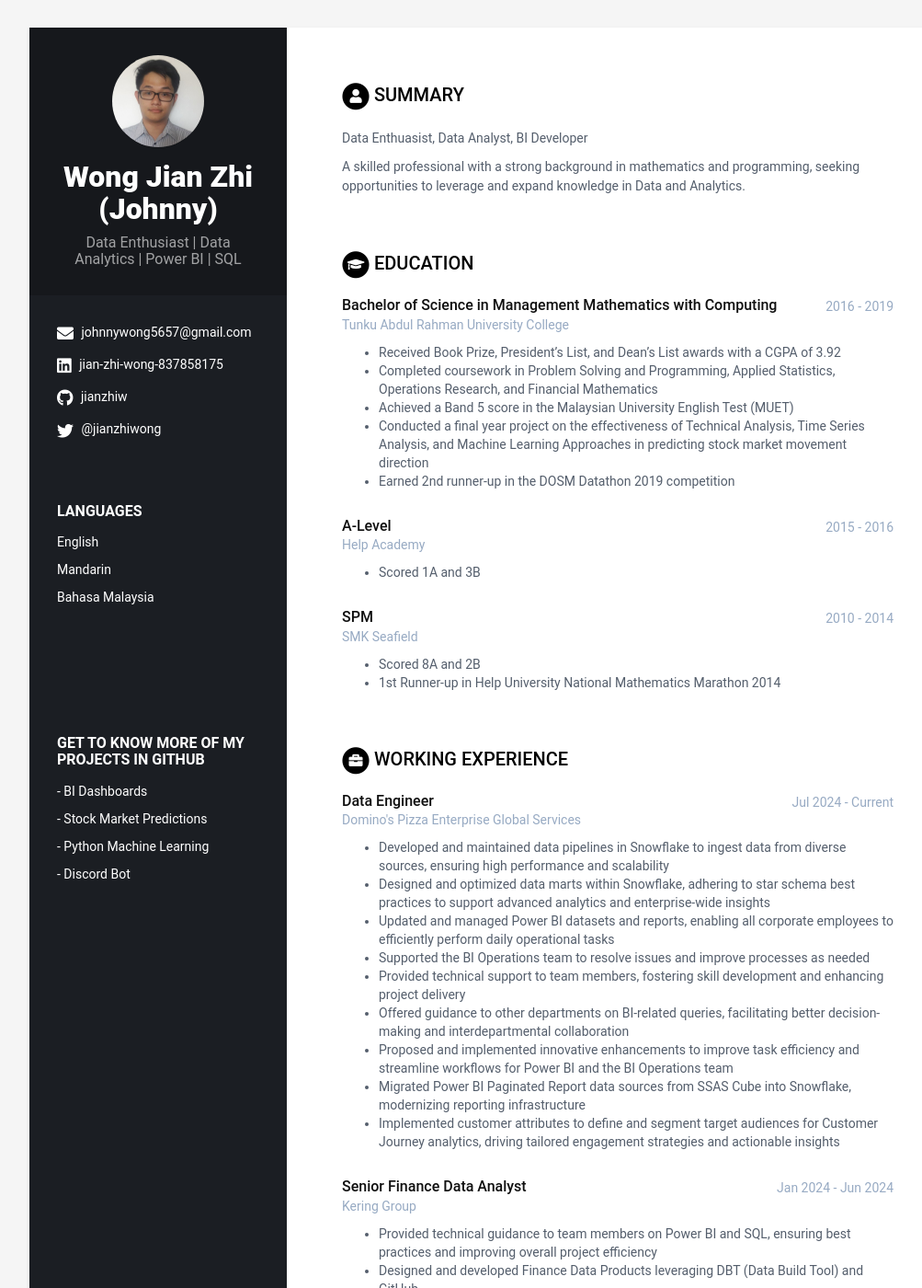
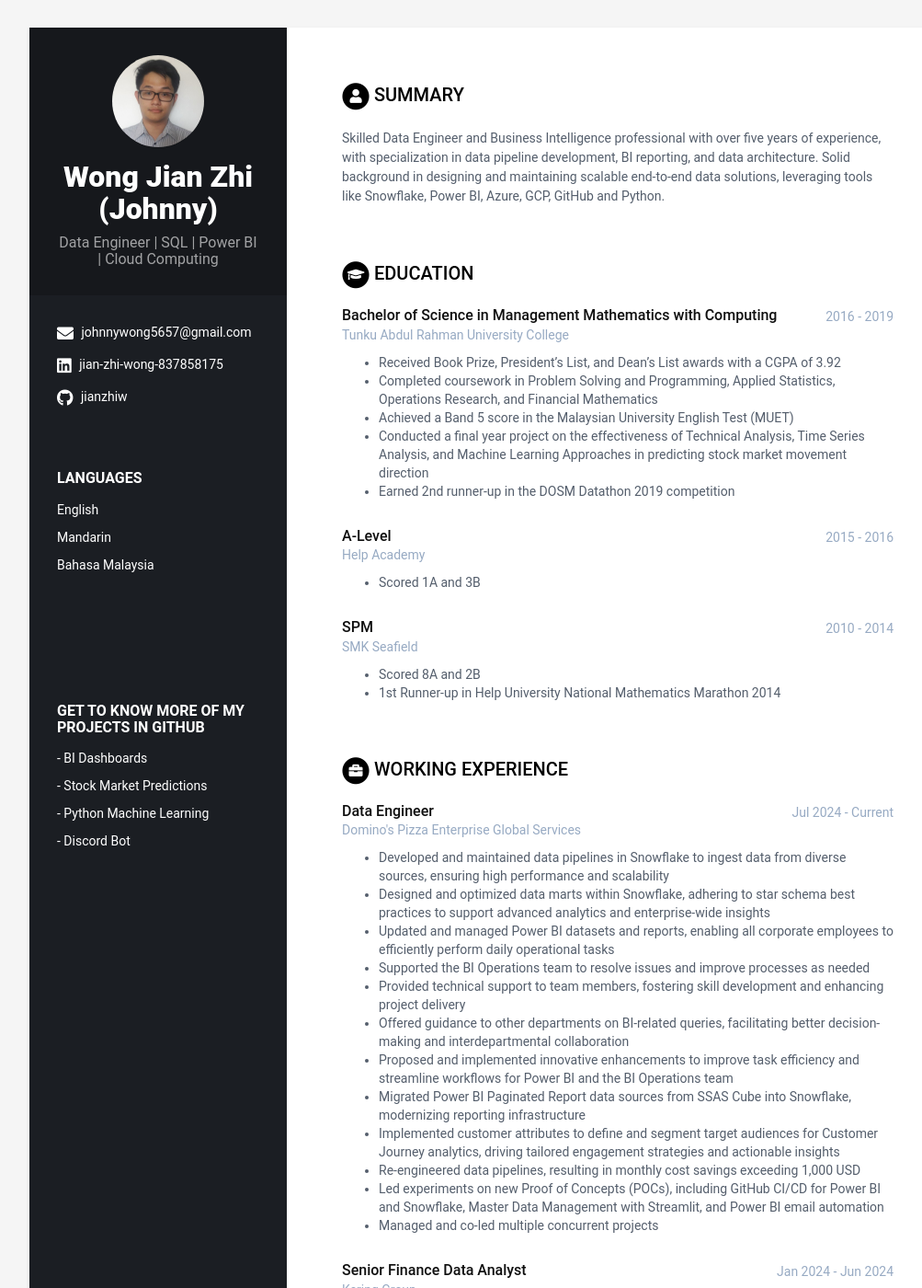
Before and after one commit to jianzhiw/jianzhiw.github.io, a Jekyll site: the page built from index.html, in a window 1280 px wide and 1400 px high. Shown: the whole window at 92% size, without its empty margins (108-1111 px from the left). Built offline with Jekyll 4.4.1, drawn with Linux system fonts in a browser that asks for light colours.

Commit message:
Update tagline and summary, recent working experience

```diff
--- a/_data/data.yml
+++ b/_data/data.yml
@@ -8,7 +8,7 @@ sidebar:
 
     # Profile information
     name: Wong Jian Zhi (Johnny)
-    tagline: Data Enthusiast | Data Analytics | Power BI | SQL
+    tagline: Data Engineer | SQL | Power BI | Cloud Computing
     avatar: profile.png  #place a 100x100 picture inside /assets/images/ folder and provide the name of the file below
 
     # Sidebar links
@@ -16,7 +16,7 @@ sidebar:
     phone:
     linkedin: jian-zhi-wong-837858175
     github: jianzhiw
-    twitter: '@jianzhiwong'
+    twitter:
 
 
     languages:
@@ -31,10 +31,8 @@ sidebar:
 career-profile:
     title: Summary
     summary: |
-        Data Enthuasist, Data Analyst, BI Developer
-
-        A skilled professional with a strong background in mathematics and programming, seeking opportunities
-        to leverage and expand knowledge in Data and Analytics.
+        Skilled Data Engineer and Business Intelligence professional with over five years of experience, with specialization in data pipeline development, BI reporting, and data architecture.
+        Solid background in designing and maintaining scalable end-to-end data solutions, leveraging tools like Snowflake, Power BI, Azure, GCP, GitHub and Python.
 education:
     - degree: Bachelor of Science in Management Mathematics with Computing
       university: Tunku Abdul Rahman University College
@@ -74,6 +72,9 @@ experiences:
         - Proposed and implemented innovative enhancements to improve task efficiency and streamline workflows for Power BI and the BI Operations team
         - Migrated Power BI Paginated Report data sources from SSAS Cube into Snowflake, modernizing reporting infrastructure
         - Implemented customer attributes to define and segment target audiences for Customer Journey analytics, driving tailored engagement strategies and actionable insights
+        - Re-engineered data pipelines, resulting in monthly cost savings exceeding 1,000 USD
+        - Led experiments on new Proof of Concepts (POCs), including GitHub CI/CD for Power BI and Snowflake, Master Data Management with Streamlit, and Power BI email automation
+        - Managed and co-led multiple concurrent projects
 
 
     - role: Senior Finance Data Analyst
@@ -159,10 +160,10 @@ skills:
     title: Skills &amp; Proficiency
 
     toolset:
-      - name: Power BI
+      - name: SQL
         level: 90%
 
-      - name: SQL
+      - name: Power BI
         level: 90%
 
       - name: Azure / Google Cloud Platform
@@ -171,11 +172,8 @@ skills:
       - name: Problem Solving & Critical Thinking
         level: 85%
 
-      - name: Automation
-        level: 65%
-
       - name: Python
-        level: 60%
+        level: 70%
 
 #footer: >
 #    Created by using Jekyll, Ruby on Rails, HTML.
```
